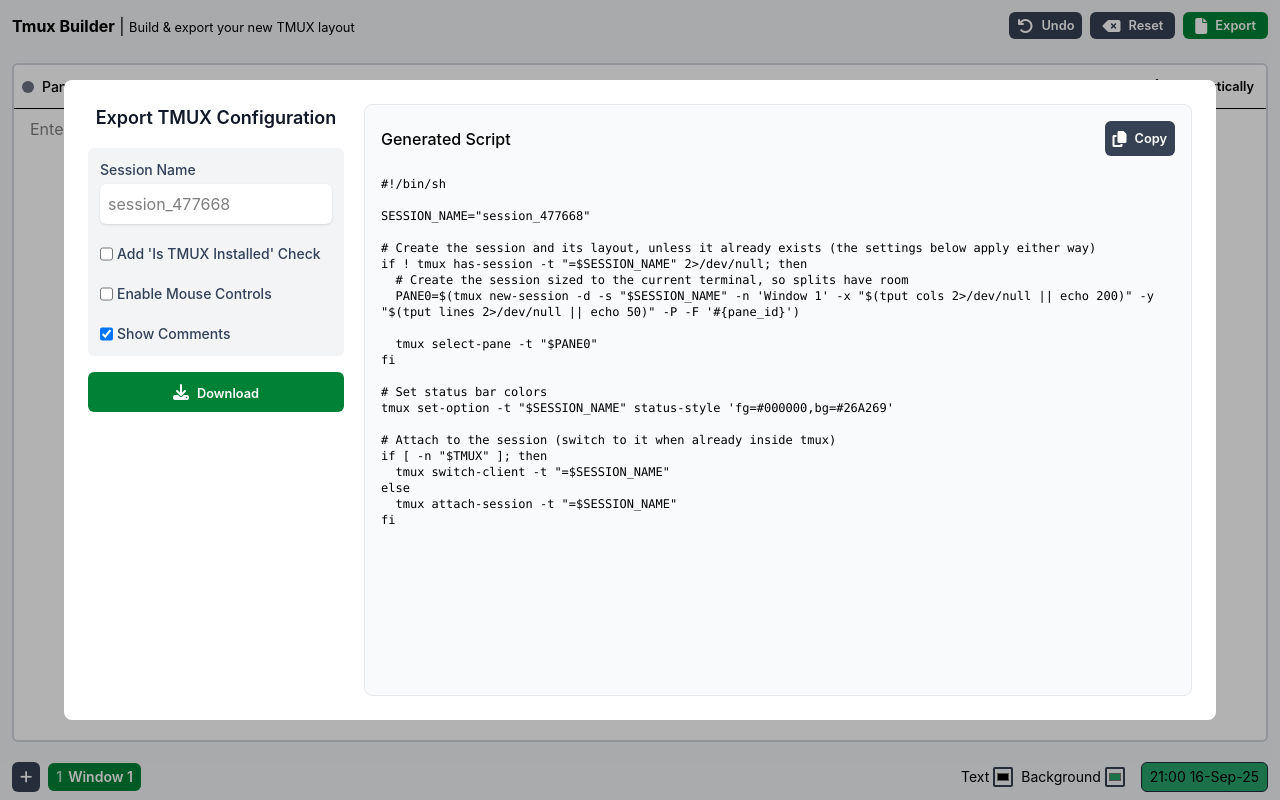
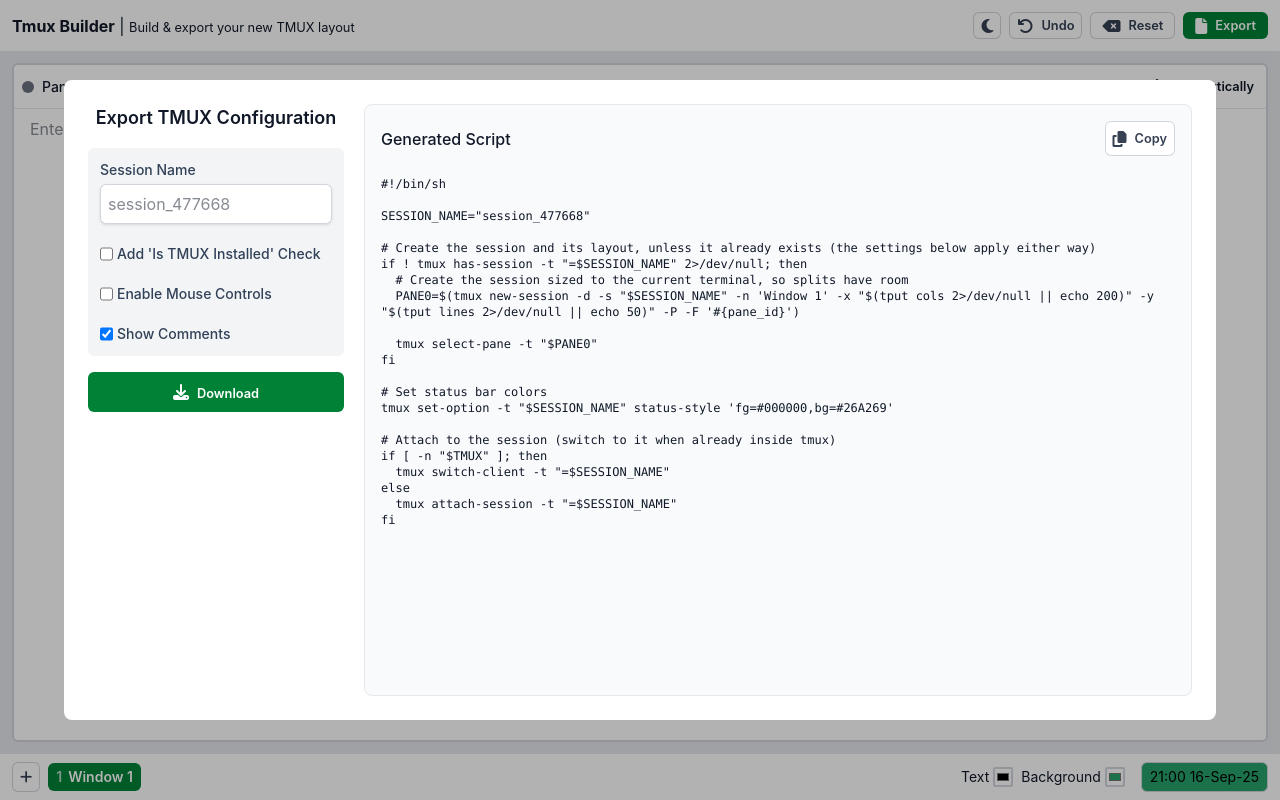
Before and after one commit to nfzohar/tmux-generator, a Vue app: page / in a window 1280 px wide. Both pictures are taken after a click on the button "Export". Built offline with nearby package versions, Linux system fonts and the light colour scheme.

Commit message:
added light/dark mode

```diff
--- a/index.html
+++ b/index.html
@@ -7,7 +7,7 @@
     <link rel="icon" type="image/png" href="/favicon.png" />
   </head>
 
-  <body class="h-screen w-screen bg-gray-100 dark:bg-slate-900">
+  <body class="h-screen w-screen bg-gray-200 dark:bg-slate-900">
     <div id="app"></div>
     <script type="module" src="/src/main.ts"></script>
   </body>
--- a/src/App.vue
+++ b/src/App.vue
@@ -1,15 +1,19 @@
 <template>
   <div
-    class="flex flex-col h-screen bg-gray-100 dark:bg-slate-900 gap-3 text-black dark:text-white"
+    class="flex flex-col h-screen bg-gray-200 dark:bg-slate-900 gap-3 text-gray-900 dark:text-white"
   >
-    <div class="flex flex-row gap-2 items-center justify-between p-3 w-full dark:bg-slate-800">
-      <h1 class="block w-full font-base">
+    <div
+      class="flex flex-row gap-2 items-center justify-between p-3 w-full bg-white ring-1 ring-gray-200 dark:bg-slate-800 dark:ring-0"
+    >
+      <h1 class="block w-full min-w-0 truncate">
         <strong>Tmux Builder</strong> | <small>Build & export your new TMUX layout</small>
       </h1>
 
-      <div class="flex items-center gap-2 text-white">
+      <div class="flex items-center gap-2">
+        <theme-toggle />
+
         <button
-          class="flex items-center gap-2 py-1 px-2 bg-gray-700 hover:bg-blue-800 transition-colors rounded-md font-semibold cursor-pointer"
+          class="flex items-center gap-2 py-1 px-2 bg-white text-gray-700 ring-1 ring-inset ring-gray-300 hover:bg-gray-50 hover:text-blue-700 dark:bg-gray-700 dark:text-white dark:ring-0 dark:hover:bg-blue-800 dark:hover:text-white transition-colors rounded-md font-semibold cursor-pointer"
           :title="'Undo last change'"
           @click="undoLastChange()"
         >
@@ -18,7 +22,7 @@
         </button>
 
         <button
-          class="flex items-center bg-gray-700 gap-2 py-1 px-3 hover:bg-blue-800 transition-colors rounded-md font-semibold cursor-pointer"
+          class="flex items-center gap-2 py-1 px-3 bg-white text-gray-700 ring-1 ring-inset ring-gray-300 hover:bg-gray-50 hover:text-blue-700 dark:bg-gray-700 dark:text-white dark:ring-0 dark:hover:bg-blue-800 dark:hover:text-white transition-colors rounded-md font-semibold cursor-pointer"
           :title="'Do full reset'"
           @click.prevent="reset"
         >
@@ -43,11 +47,12 @@ import { defineComponent } from 'vue'
 import StatusBar from './components/StatusBar.vue'
 import PreviewPane from './components/PreviewPane.vue'
 import ExportDialog from './components/ExportDialog.vue'
+import ThemeToggle from './components/ThemeToggle.vue'
 
 export default defineComponent({
   name: 'TmuxLayoutBuilder',
 
-  components: { StatusBar, PreviewPane, ExportDialog },
+  components: { StatusBar, PreviewPane, ExportDialog, ThemeToggle },
 
   methods: {
     undoLastChange() {
--- a/src/components/ContextMenu.vue
+++ b/src/components/ContextMenu.vue
@@ -3,15 +3,17 @@
     <div
       v-show="visible"
       ref="menu"
-      class="fixed z-[9999] text-black dark:text-white"
+      class="fixed z-[9999] text-gray-900 dark:text-white"
       :style="{ left: `${pos.x}px`, top: `${pos.y}px` }"
       @click.stop
     >
-      <ul class="menu flex flex-col rounded-md shadow-xl overflow-hidden border border-gray-700">
+      <ul
+        class="menu flex flex-col rounded-md shadow-xl overflow-hidden border border-gray-200 dark:border-gray-700"
+      >
         <li
           v-for="(item, index) in items"
           :key="item.label"
-          class="cursor-pointer bg-white dark:bg-gray-800 hover:bg-gray-200 dark:hover:bg-gray-700 p-4 text-sm"
+          class="cursor-pointer bg-white dark:bg-gray-800 hover:bg-gray-100 dark:hover:bg-gray-700 p-4 text-sm"
           v-text="item.label"
           @click="select(index)"
         />
--- a/src/components/ExportDialog.vue
+++ b/src/components/ExportDialog.vue
@@ -1,6 +1,6 @@
 <template>
   <button
-    class="flex items-center bg-green-700 gap-2 py-1 px-3 hover:bg-green-800 transition-colors rounded-md font-semibold cursor-pointer"
+    class="flex items-center bg-green-700 text-white gap-2 py-1 px-3 hover:bg-green-800 transition-colors rounded-md font-semibold cursor-pointer"
     :title="'Export layout as program'"
     @click.prevent="show = !show"
   >
@@ -14,7 +14,7 @@
     @click.self="show = false"
   >
     <div
-      class="bg-white dark:bg-gray-900 text-black dark:text-white rounded-lg p-6 w-full max-w-6xl mx-4 h-[80vh]"
+      class="bg-white dark:bg-gray-900 text-gray-900 dark:text-white rounded-lg p-6 w-full max-w-6xl mx-4 h-[80vh]"
     >
       <div class="flex items-start gap-5 w-full h-full">
         <div class="flex flex-col gap-3 w-64 shrink-0">
@@ -29,7 +29,7 @@
                 v-model="sessionName"
                 id="session-name"
                 type="text"
-                class="block w-full p-2 rounded-md shadow-sm focus:outline-none focus:ring-0 bg-white dark:bg-slate-700"
+                class="block w-full p-2 rounded-md shadow-sm ring-1 ring-inset ring-gray-300 focus:outline-none focus:ring-2 focus:ring-green-700 bg-white dark:bg-slate-700 dark:ring-0 dark:focus:ring-0"
                 :placeholder="generatedSessionName"
               />
             </input-wrapper>
@@ -96,7 +96,7 @@
             <span class="font-medium" v-text="'Generated Script'" />
 
             <button
-              class="flex items-center bg-gray-700 text-white gap-2 p-2 hover:bg-blue-800 transition-colors rounded-md font-semibold cursor-pointer"
+              class="flex items-center gap-2 p-2 bg-white text-gray-700 ring-1 ring-inset ring-gray-300 hover:bg-gray-50 hover:text-blue-700 dark:bg-gray-700 dark:text-white dark:ring-0 dark:hover:bg-blue-800 dark:hover:text-white transition-colors rounded-md font-semibold cursor-pointer"
               @click="copyScriptToClipboard()"
             >
               <i class="fa" :class="copied ? 'fa-check' : 'fa-copy'" />
--- a/src/components/PreviewPane.vue
+++ b/src/components/PreviewPane.vue
@@ -40,7 +40,7 @@
 
     <textarea
       :value="pane.command"
-      class="block w-full h-full px-4 py-2 focus:outline-none rounded-b-lg border-t dark:border-none resize-none bg-transparent"
+      class="block w-full h-full px-4 py-2 focus:outline-none rounded-b-lg border-t border-gray-200 dark:border-none resize-none bg-transparent"
       :placeholder="'Enter command...'"
       @input="setCommand"
       @focus="startEditing"
--- a/src/components/StatusBar.vue
+++ b/src/components/StatusBar.vue
@@ -1,10 +1,10 @@
 <template>
   <div
-    class="flex flex-row gap-2 items-center justify-between px-3 py-2 w-full text-sm dark:bg-slate-800"
+    class="flex flex-row gap-2 items-center justify-between px-3 py-2 w-full text-sm bg-white ring-1 ring-gray-200 dark:bg-slate-800 dark:ring-0"
   >
     <div class="flex items-center gap-2 min-w-0">
       <button
-        class="flex items-center shrink-0 p-2 bg-gray-700 text-white hover:bg-blue-800 transition-colors rounded-md cursor-pointer"
+        class="flex items-center shrink-0 p-2 bg-white text-gray-700 ring-1 ring-inset ring-gray-300 hover:bg-gray-50 hover:text-blue-700 dark:bg-gray-700 dark:text-white dark:ring-0 dark:hover:bg-blue-800 dark:hover:text-white transition-colors rounded-md cursor-pointer"
         :title="'Add new window'"
         @click="$layout.addWindow()"
       >
@@ -27,11 +27,11 @@
           />
           <div
             v-else
-            class="flex items-center rounded-md font-semibold whitespace-nowrap text-white transition-colors"
+            class="flex items-center rounded-md font-semibold whitespace-nowrap transition-colors"
             :class="
               window.id === $layout.activeWindowId
-                ? 'bg-green-700 hover:bg-green-800'
-                : 'bg-gray-700 hover:bg-blue-800'
+                ? 'bg-green-700 hover:bg-green-800 text-white'
+                : 'bg-white text-gray-700 ring-1 ring-inset ring-gray-300 hover:bg-gray-50 hover:text-blue-700 dark:bg-gray-700 dark:text-white dark:ring-0 dark:hover:bg-blue-800 dark:hover:text-white'
             "
             :data-active="window.id === $layout.activeWindowId || undefined"
           >
@@ -66,7 +66,7 @@
           <input
             id="foreground_color_select"
             v-model="$layout.colors.txt"
-            class="w-5 h-5 rounded-xs border-2 border-gray-700"
+            class="w-5 h-5 rounded-xs border-2 border-gray-300 dark:border-gray-700"
             type="color"
           />
         </div>
@@ -75,14 +75,14 @@
           <input
             id="background_color_select"
             v-model="$layout.colors.bg"
-            class="w-5 h-5 rounded-xs border-2 border-gray-700"
+            class="w-5 h-5 rounded-xs border-2 border-gray-300 dark:border-gray-700"
             type="color"
           />
         </div>
       </div>
 
       <span
-        class="py-1 px-2 rounded-md border border-gray-800"
+        class="py-1 px-2 rounded-md border border-gray-300 dark:border-gray-800"
         :style="{ backgroundColor: $layout.colors.bg, color: $layout.colors.txt }"
         :title="'Status bar custom color preview'"
         v-text="timestamp"
--- /dev/null
+++ b/src/components/ThemeToggle.vue
@@ -0,0 +1,59 @@
+<template>
+  <button
+    class="flex items-center justify-center self-stretch w-7 bg-white text-gray-700 ring-1 ring-inset ring-gray-300 hover:bg-gray-50 hover:text-blue-700 dark:bg-gray-700 dark:text-white dark:ring-0 dark:hover:bg-blue-800 dark:hover:text-white transition-colors rounded-md cursor-pointer"
+    :title="`Switch to ${next} theme`"
+    :aria-label="`Switch to ${next} theme`"
+    @click="toggle()"
+  >
+    <i class="fa fa-fw" :class="theme === 'dark' ? 'fa-sun' : 'fa-moon'" />
+  </button>
+</template>
+
+<script lang="ts">
+import { defineComponent } from 'vue'
+
+type Theme = 'light' | 'dark'
+
+const darkQuery = window.matchMedia('(prefers-color-scheme: dark)')
+
+export default defineComponent({
+  name: 'ThemeToggle',
+
+  data() {
+    return {
+      browserTheme: (darkQuery.matches ? 'dark' : 'light') as Theme,
+      // Set once toggled, until then the theme follows the browser
+      chosenTheme: null as Theme | null
+    }
+  },
+
+  computed: {
+    theme(): Theme {
+      return this.chosenTheme ?? this.browserTheme
+    },
+    next(): Theme {
+      return this.theme === 'dark' ? 'light' : 'dark'
+    }
+  },
+
+  mounted() {
+    darkQuery.addEventListener('change', this.onBrowserThemeChange)
+  },
+
+  beforeUnmount() {
+    darkQuery.removeEventListener('change', this.onBrowserThemeChange)
+  },
+
+  methods: {
+    toggle() {
+      this.chosenTheme = this.next
+      // style.css makes the dark variant follow data-theme once it is set
+      document.documentElement.dataset.theme = this.chosenTheme
+    },
+
+    onBrowserThemeChange(event: MediaQueryListEvent) {
+      this.browserTheme = event.matches ? 'dark' : 'light'
+    }
+  }
+})
+</script>
--- a/src/style.css
+++ b/src/style.css
@@ -1 +1,17 @@
 @import 'tailwindcss';
+
+/*
+ * Dark mode follows the browser theme until the theme toggle sets data-theme="light" or
+ * "dark" on <html>.
+ */
+@custom-variant dark {
+  &:where([data-theme='dark'], [data-theme='dark'] *) {
+    @slot;
+  }
+
+  @media (prefers-color-scheme: dark) {
+    &:where(:not([data-theme='light'], [data-theme='light'] *)) {
+      @slot;
+    }
+  }
+}
```
Also changed, not shown: 1 other file (tests, documents, lock files or other folders).
